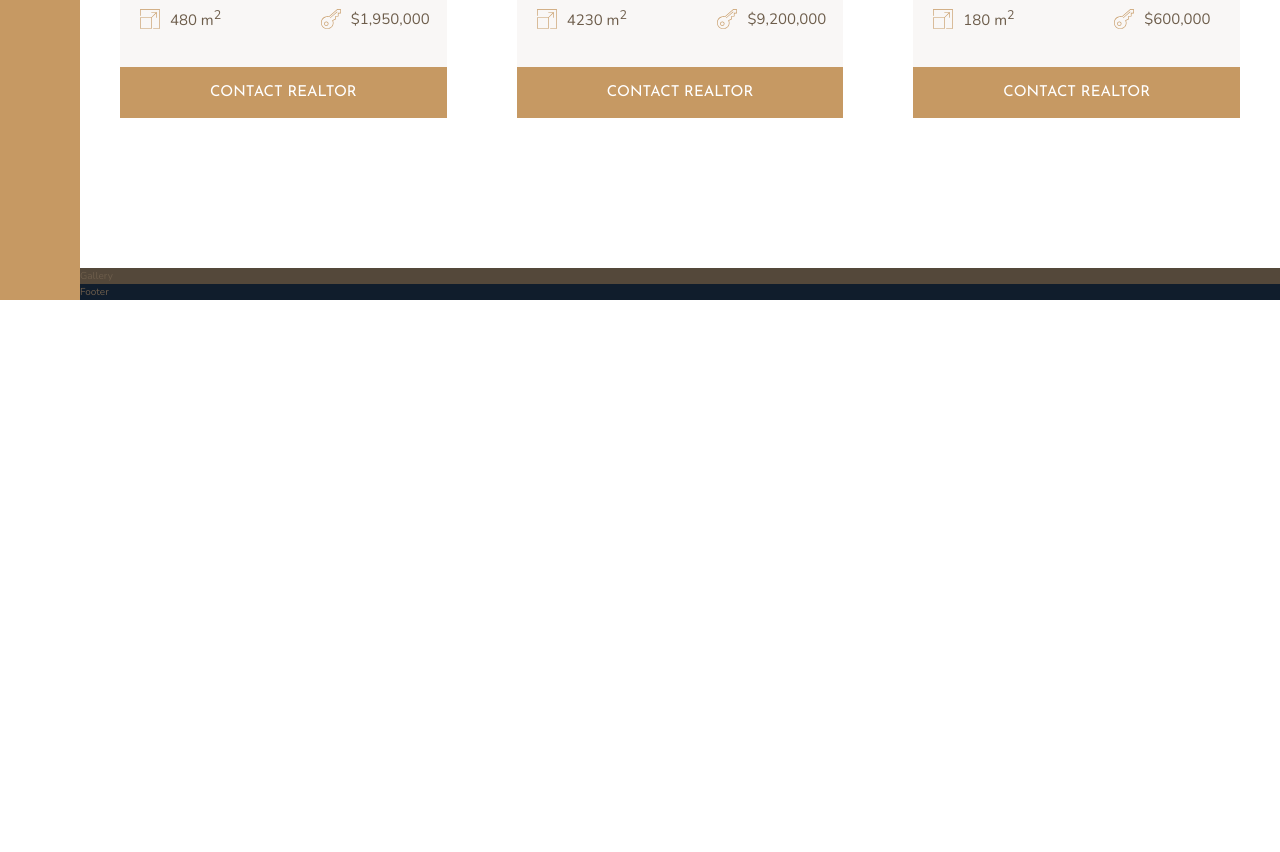
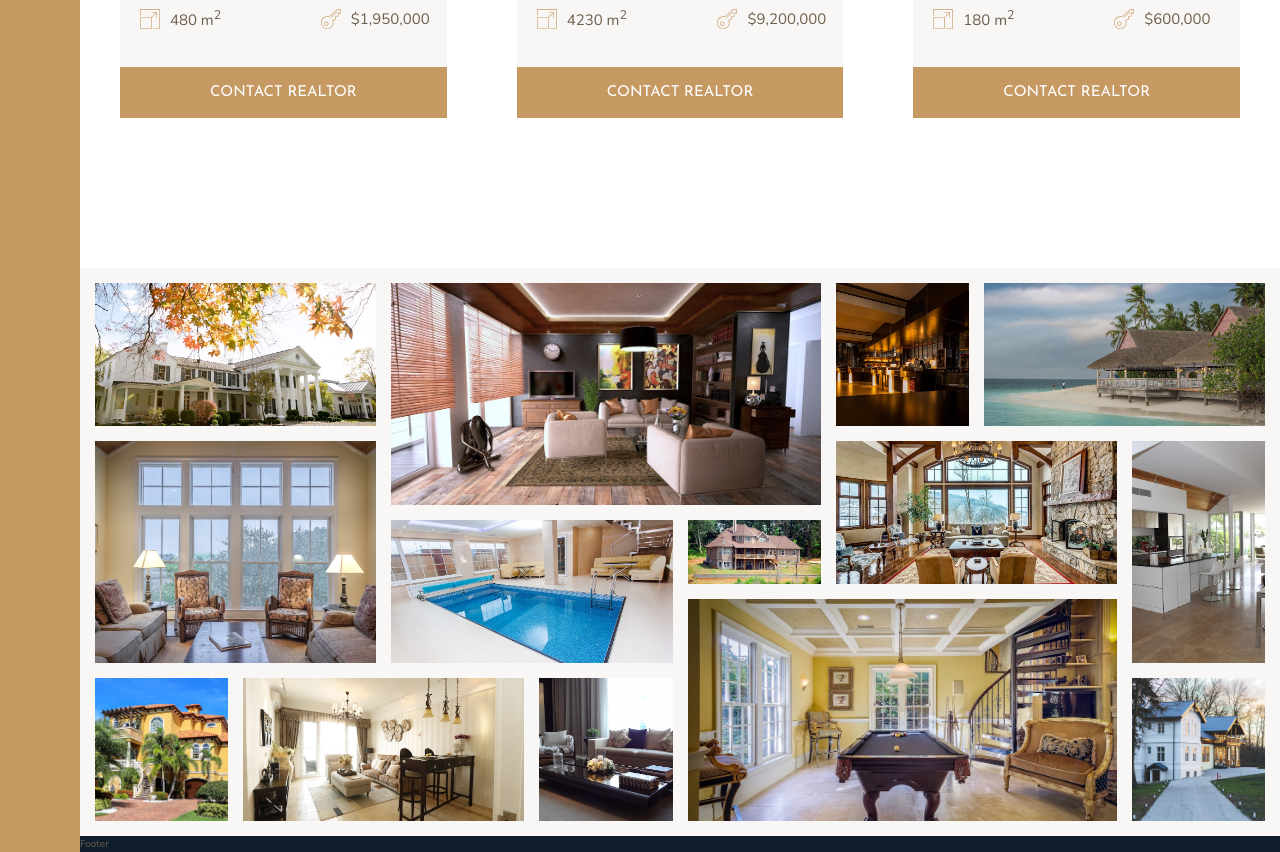
Before and after one commit to PrabeenSoreng/nexter-project, a website: page index.html in a window 1280 px wide. Shown: the part 2822-3674 px from the top of the page. Before the commit the page ends 3122 px from the top, so only its background shows below. Drawn offline with nearby package versions, Linux system fonts and the light colour scheme.

Commit message:
Gallery section added

```diff
--- a/index.html
+++ b/index.html
@@ -288,7 +288,48 @@
         </div>
     </section>
     <section class="gallery">
-        Gallery
+        <figure class="gallery__item gallery__item--1">
+            <img src="img/gal-1.jpeg" alt="Gallery image 1" class="gallery__img">
+        </figure>
+        <figure class="gallery__item gallery__item--2">
+            <img src="img/gal-2.jpeg" alt="Gallery image 2" class="gallery__img">
+        </figure>
+        <figure class="gallery__item gallery__item--3">
+            <img src="img/gal-3.jpeg" alt="Gallery image 3" class="gallery__img">
+        </figure>
+        <figure class="gallery__item gallery__item--4">
+            <img src="img/gal-4.jpeg" alt="Gallery image 4" class="gallery__img">
+        </figure>
+        <figure class="gallery__item gallery__item--5">
+            <img src="img/gal-5.jpeg" alt="Gallery image 5" class="gallery__img">
+        </figure>
+        <figure class="gallery__item gallery__item--6">
+            <img src="img/gal-6.jpeg" alt="Gallery image 6" class="gallery__img">
+        </figure>
+        <figure class="gallery__item gallery__item--7">
+            <img src="img/gal-7.jpeg" alt="Gallery image 7" class="gallery__img">
+        </figure>
+        <figure class="gallery__item gallery__item--8">
+            <img src="img/gal-8.jpeg" alt="Gallery image 8" class="gallery__img">
+        </figure>
+        <figure class="gallery__item gallery__item--9">
+            <img src="img/gal-9.jpeg" alt="Gallery image 9" class="gallery__img">
+        </figure>
+        <figure class="gallery__item gallery__item--10">
+            <img src="img/gal-10.jpeg" alt="Gallery image 10" class="gallery__img">
+        </figure>
+        <figure class="gallery__item gallery__item--11">
+            <img src="img/gal-11.jpeg" alt="Gallery image 11" class="gallery__img">
+        </figure>
+        <figure class="gallery__item gallery__item--12">
+            <img src="img/gal-12.jpeg" alt="Gallery image 12" class="gallery__img">
+        </figure>
+        <figure class="gallery__item gallery__item--13">
+            <img src="img/gal-13.jpeg" alt="Gallery image 13" class="gallery__img">
+        </figure>
+        <figure class="gallery__item gallery__item--14">
+            <img src="img/gal-14.jpeg" alt="Gallery image 14" class="gallery__img">
+        </figure>
     </section>
     <footer class="footer">
         Footer
--- a/sass/_gallery.scss
+++ b/sass/_gallery.scss
@@ -1,4 +1,73 @@
 .gallery {
-    background: $color-grey-dark-1;
+    background: $color-grey-light-1;
     grid-column: full-start/ful-end;
+    display: grid;
+    grid-template-columns: repeat(8, 1fr);
+    grid-template-rows: repeat(7, 5vw);
+    grid-gap: 1.5rem;
+    padding: 1.5rem;
+    &__item {
+        &--1 {
+            grid-row: 1/span 2;
+            grid-column: 1/span 2;
+        }
+        &--2 {
+            grid-row: 1/span 3;
+            grid-column: 3/span 3;
+        }
+        &--3 {
+            grid-row: 1/span 2;
+            grid-column: 6/7;
+        }
+        &--4 {
+            grid-row: 1/span 2;
+            grid-column: 7/span 2;
+        }
+        &--5 {
+            grid-row: 3/span 3;
+            grid-column: 1/span 2;
+        }
+        &--6 {
+            grid-row: 4/span 2;
+            grid-column: 3/span 2;
+        }
+        &--7 {
+            grid-row: 4/5;
+            grid-column: 5/6;
+        }
+        &--8 {
+            grid-row: 3/span 2;
+            grid-column: 6/span 2;
+        }
+        &--9 {
+            grid-row: 3/span 3;
+            grid-column: 8/-1;
+        }
+        &--10 {
+            grid-row: 6/-1;
+            grid-column: 1/2;
+        }
+        &--11 {
+            grid-row: 6/-1;
+            grid-column: 2/span 2;
+        }
+        &--12 {
+            grid-row: 6/-1;
+            grid-column: 4/5;
+        }
+        &--13 {
+            grid-row: 5/-1;
+            grid-column: 5/span 3;
+        }
+        &--14 {
+            grid-row: 6/-1;
+            grid-column: 8/-1;
+        }
+    }
+    &__img {
+        width: 100%;
+        height: 100%;
+        object-fit: cover;
+        display: block;
+    }
 }
```
Also changed, not shown: css/style.css.
